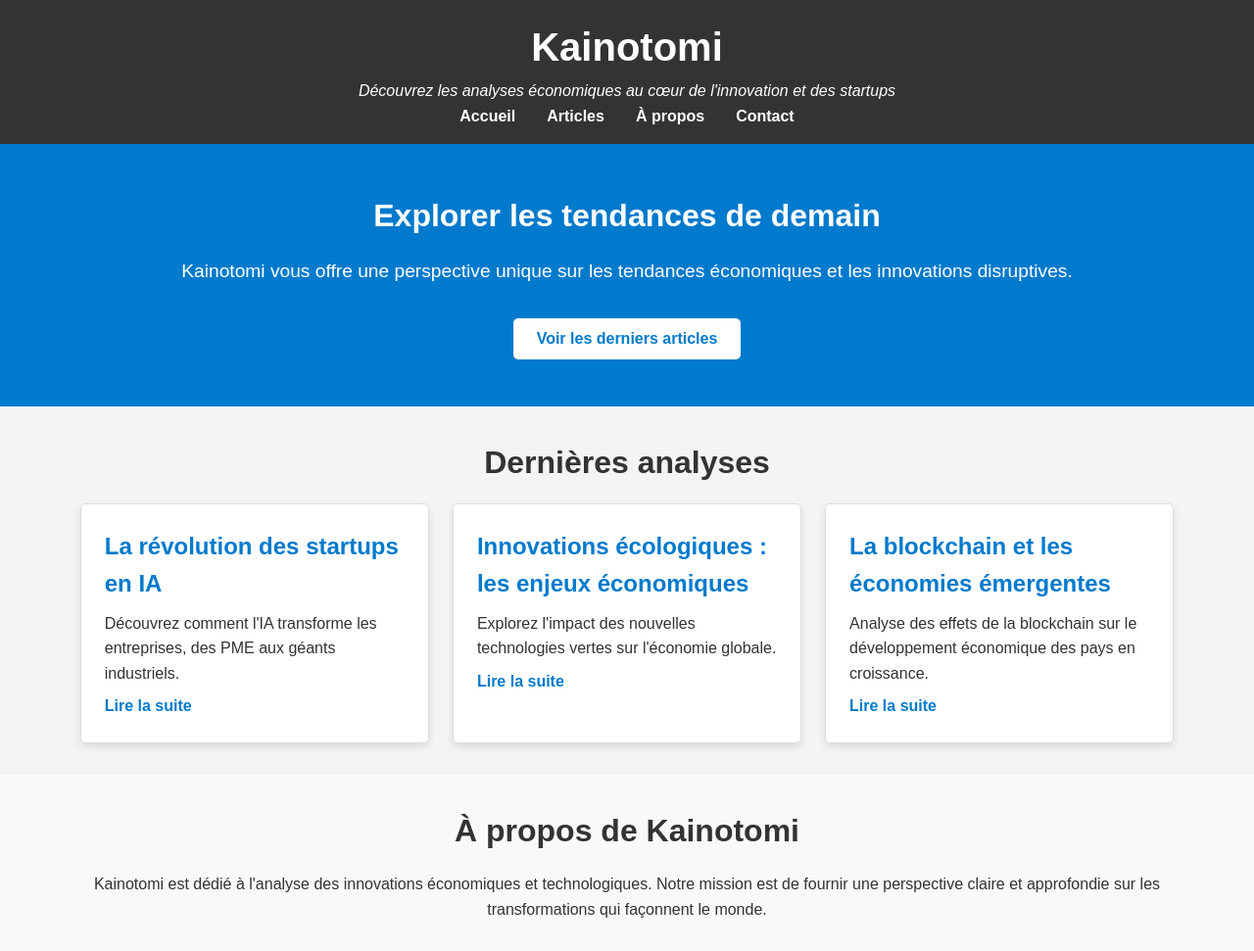
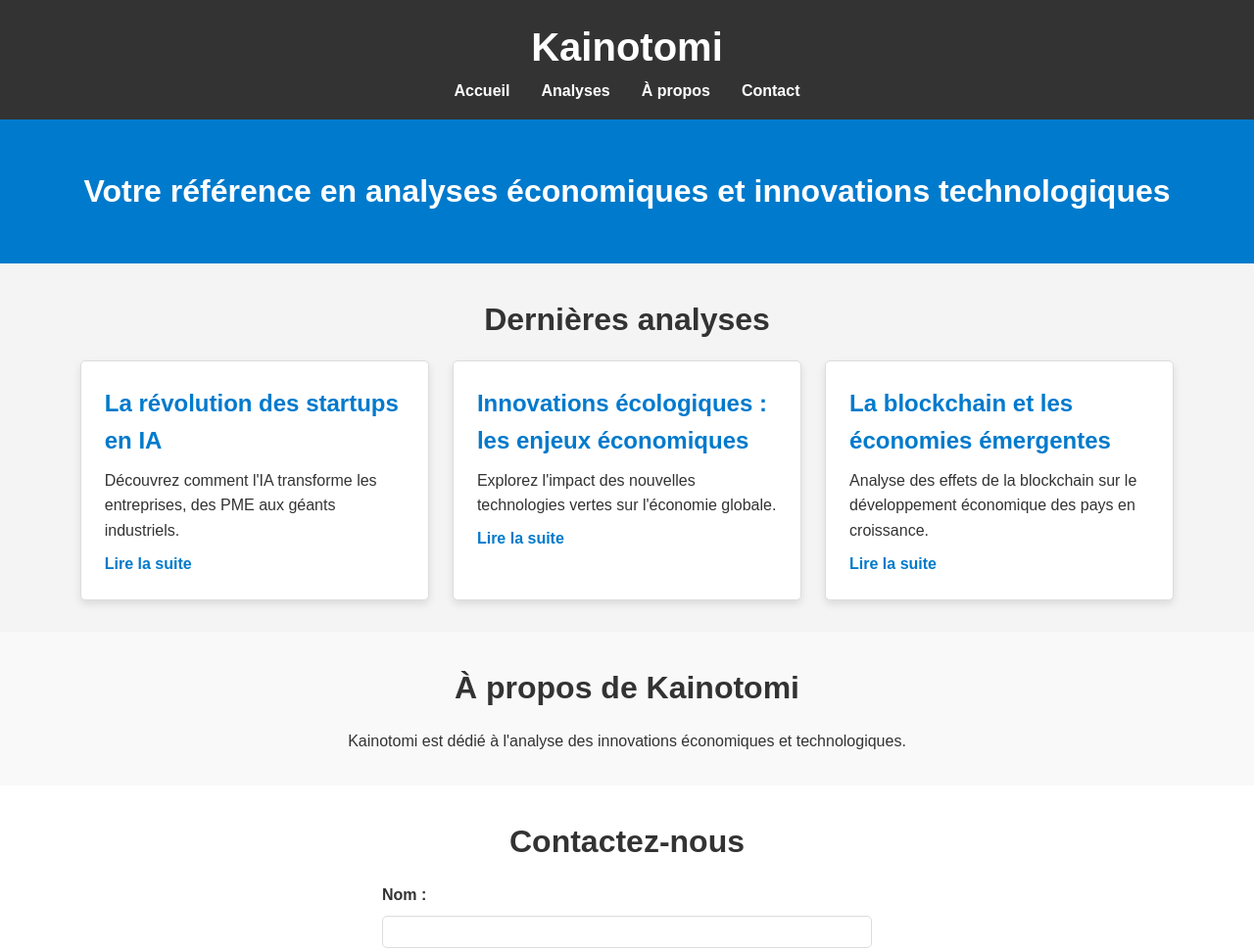
Before and after one commit to c06647021/kainotomi-fr, a plain HTML site: page index.html in a window 1280 px wide. Shown: the top 971 px of the page at 98% size. Drawn offline with Linux system fonts and the light colour scheme.

Commit message:
Update index.html

```diff
--- a/index.html
+++ b/index.html
@@ -1,3 +1,4 @@
+
 <!DOCTYPE html>
 <html lang="fr">
 <head>
@@ -11,11 +12,10 @@
     <header>
         <div class="container">
             <h1>Kainotomi</h1>
-            <p>Découvrez les analyses économiques au cœur de l'innovation et des startups</p>
             <nav>
                 <ul>
                     <li><a href="#accueil">Accueil</a></li>
-                    <li><a href="#articles">Articles</a></li>
+                    <li><a href="#articles">Analyses</a></li>
                     <li><a href="#a-propos">À propos</a></li>
                     <li><a href="#contact">Contact</a></li>
                 </ul>
@@ -26,9 +26,7 @@
     <!-- Section d'accueil -->
     <section id="accueil" class="hero">
         <div class="container">
-            <h2>Explorer les tendances de demain</h2>
-            <p>Kainotomi vous offre une perspective unique sur les tendances économiques et les innovations disruptives.</p>
-            <a href="#articles" class="btn">Voir les derniers articles</a>
+            <h2>Votre référence en analyses économiques et innovations technologiques</h2>
         </div>
     </section>
 
@@ -60,7 +58,7 @@
     <section id="a-propos" class="about">
         <div class="container">
             <h2>À propos de Kainotomi</h2>
-            <p>Kainotomi est dédié à l'analyse des innovations économiques et technologiques. Notre mission est de fournir une perspective claire et approfondie sur les transformations qui façonnent le monde.</p>
+            <p>Kainotomi est dédié à l'analyse des innovations économiques et technologiques.</p>
         </div>
     </section>
 
@@ -68,7 +66,6 @@
     <section id="contact" class="contact">
         <div class="container">
             <h2>Contactez-nous</h2>
-            <p>Pour toute question ou collaboration, n'hésitez pas à nous contacter.</p>
             <form action="#" method="post">
                 <label for="name">Nom :</label>
                 <input type="text" id="name" name="name" required>
@@ -91,4 +88,4 @@
         </div>
     </footer>
 </body>
-</html>
+    </html>
```
